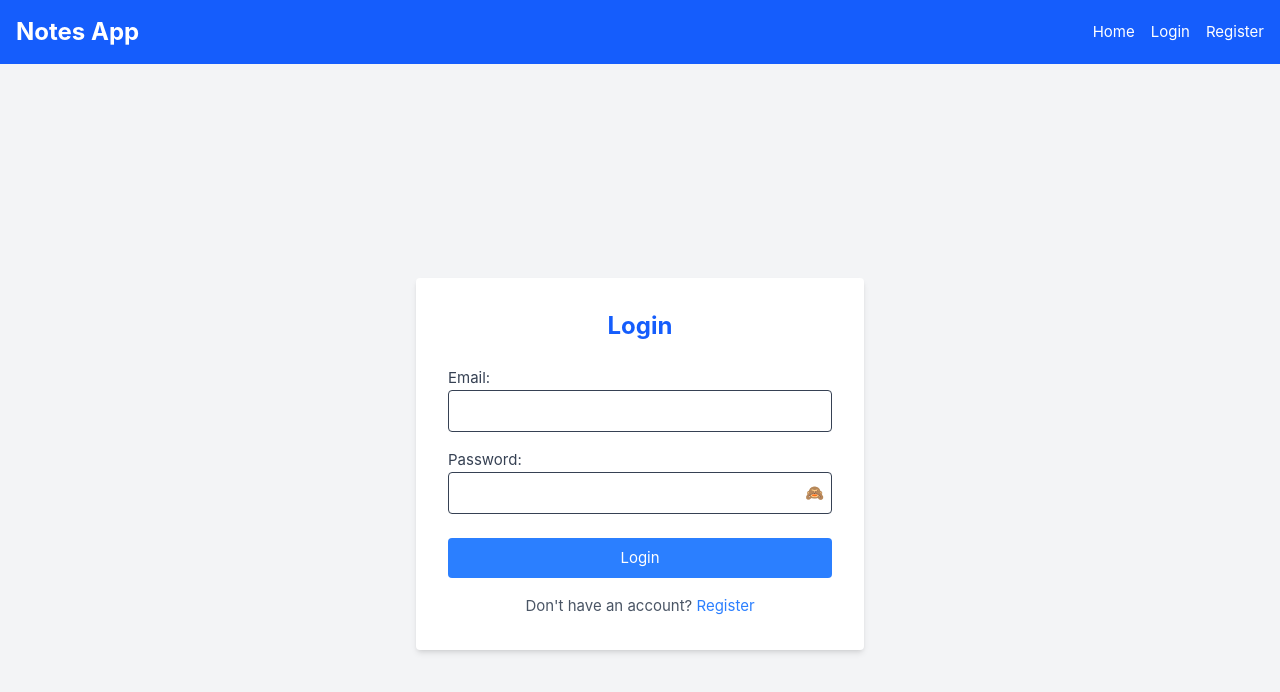
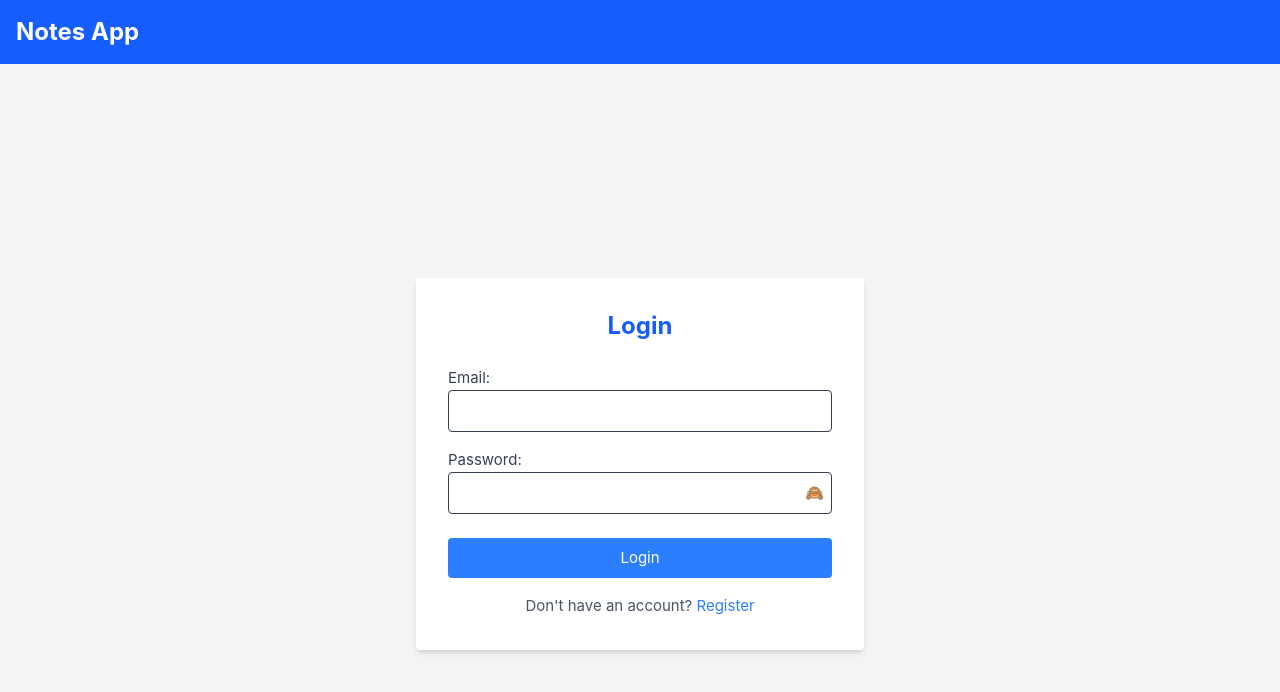
Before and after one commit to chhay-sophal/notes-app, a Vue app in the folder frontend/: page /login in a window 1280 px wide. Shown: the top 692 px of the page. Built offline with nearby package versions, Linux system fonts and the light colour scheme; the HTML template or start-up script is replaced by a standard one.

Commit message:
hide login and register button from header for logged out user

```diff
--- a/frontend/src/App.vue
+++ b/frontend/src/App.vue
@@ -1,13 +1,15 @@
 <script setup lang="ts">
-import { RouterView } from 'vue-router'
+import { RouterView, useRoute } from 'vue-router'
 import NavBar from './components/NavBar.vue'
+
+const route = useRoute()
 </script>
 
 <template>
   <header class="bg-blue-600 text-white p-4 shadow-md">
     <div class="container mx-auto flex justify-between items-center">
       <h1 class="text-2xl font-bold">Notes App</h1>
-      <NavBar />
+      <NavBar v-if="route.name !== 'login' && route.name !== 'register'" />
     </div>
   </header>
 
```
